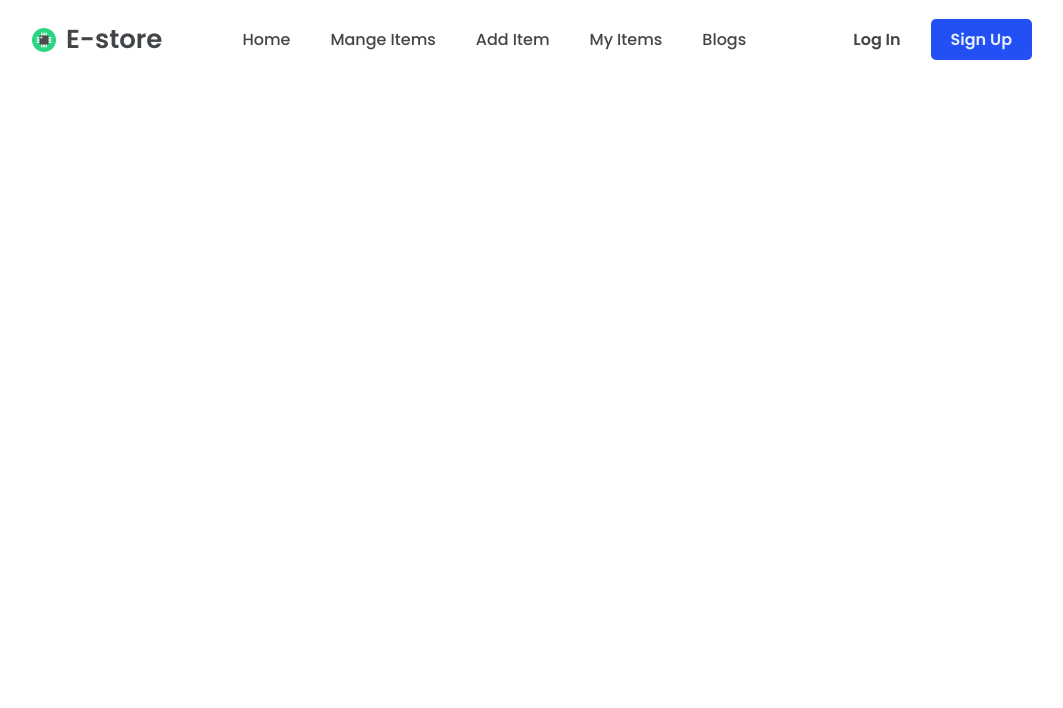
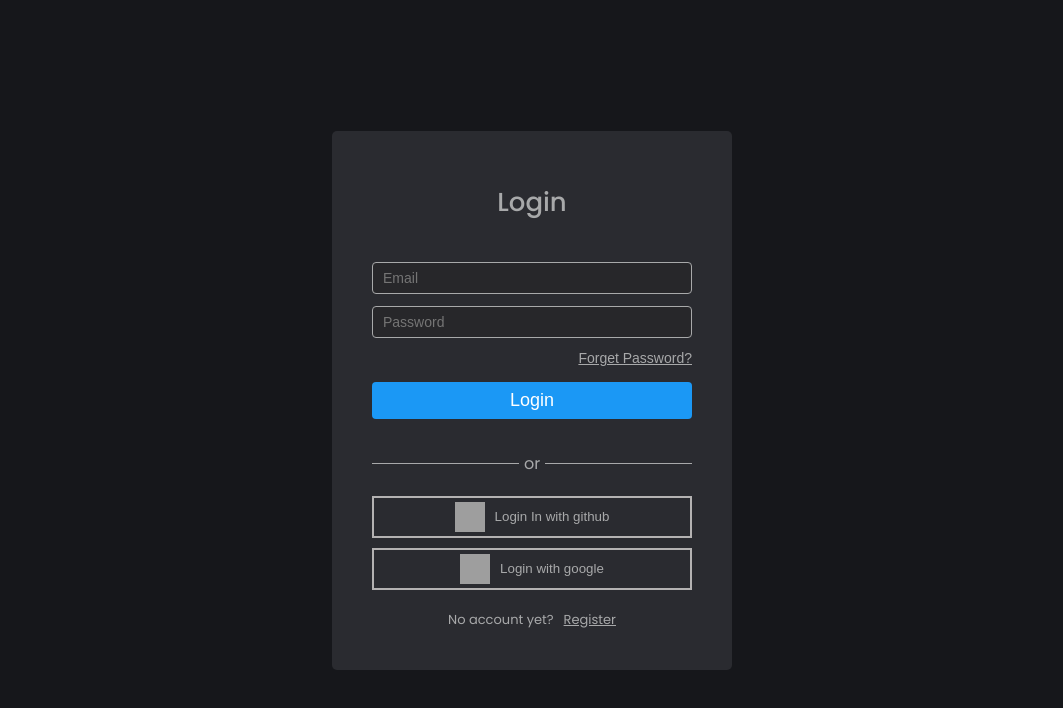
Before and after one commit to habiburrahman26/-warehouse-management, a React (Create React App) app: page /login in a window 1280 px wide. Shown: the top 708 px of the page, without its empty margins (108-1171 px from the left). Built offline with nearby package versions, Linux system fonts and the light colour scheme; grey boxes are pictures that could not be loaded; a web font is replaced by a local one.

Commit message:
add login page

```diff
--- a/src/App.js
+++ b/src/App.js
@@ -1,14 +1,15 @@
 import { Route, Routes } from 'react-router-dom';
 import Header from './components/Layout/Header/Header';
 import Home from './components/Pages/Home';
+import Login from './components/Pages/Login';
 
 function App() {
   return (
     <div>
-      <Header />
       <Routes>
         <Route path="/" element={<Home />} />
         <Route path="/home" element={<Home />} />
+        <Route path="/login" element={<Login />} />
       </Routes>
     </div>
   );
--- a/src/components/Inventory/Inventory.module.css
+++ b/src/components/Inventory/Inventory.module.css
@@ -1,5 +1,4 @@
 .section-inventory {
-  /* background-color: #f2f5f8; */
   padding-bottom: 9.6rem;
 }
 
@@ -30,3 +29,5 @@
 .link:active{
 border-bottom: 1px solid transparent;
 }
+
+/* @media (max-width:) */
--- a/src/components/Pages/Home.js
+++ b/src/components/Pages/Home.js
@@ -2,16 +2,20 @@ import Banner from '../Banner/Banner';
 import Feature from '../Feature/Feature';
 import Footer from '../Footer/Footer';
 import Inventory from '../Inventory/Inventory';
+import Header from '../Layout/Header/Header';
 import classes from './Home.module.css';
 
 const Home = () => {
   return (
-    <div>
-      <Banner />
-      <Feature/>
-      <Inventory />
-      <Footer/>
-    </div>
+    <>
+      <Header />
+      <div>
+        <Banner />
+        <Feature />
+        <Inventory />
+        <Footer />
+      </div>
+    </>
   );
 };
 
--- /dev/null
+++ b/src/components/Pages/Login.css
@@ -0,0 +1,186 @@
+.form-container {
+  background-color: #16171B;
+  width: 100vw;
+  height: 100vh;
+
+  display: flex;
+  justify-content: center;
+  align-items: center;
+}
+
+.form-control {
+  width: 40rem;
+  padding: 4rem 4rem;
+  border-radius: 4px;
+  color: #A8A9AA;
+  background-color: #2a2b30;
+  border-radius: 5px;
+}
+
+.heading {
+  font-size: 2.6rem;
+  text-align: center;
+  margin-top: 1.2rem;
+  margin-bottom: 4rem;
+  font-weight: 500;
+}
+
+.form-control label {
+  margin-bottom: 4px;
+  display: inline-block;
+  font-size: 17px;
+}
+
+.form-control input {
+  display: block;
+  font-size: 16px;
+  width: 100%;
+  padding: 0.6rem 1rem;
+  border-radius: 4px;
+  border: 1px solid #A8A9AA;
+  background-color: #27272A;
+  color: #A8A9AA;
+}
+
+.form-control input:focus {
+  outline: none;
+  border: 1px solid #46B2E0;
+}
+
+.form-control input::placeholder {
+  font-size: 14px;
+}
+
+.input-control {
+  margin-bottom: 12px;
+}
+
+.btn-login {
+  border: none;
+  padding: .8rem 2rem;
+  width: 100%;
+  background-color: #1B98F5;
+  color: #fff;
+  font-size: 18px;
+  border-radius: 4px;
+  cursor: pointer;
+  margin-top: 16px;
+  margin-bottom: 32px;
+  transition: all 0.2s;
+}
+
+.btn-login:hover {
+  background-color: #46B2E0;
+}
+
+.social-meadia-signin {
+  margin-top: 2rem;
+}
+
+.social-meadia-signin div {
+  display: flex;
+  justify-content: center;
+  border: 2px solid rgb(180, 178, 178);
+  margin-bottom: 1rem;
+}
+
+.social-meadia-signin button {
+  border: none;
+  background-color: #2a2b30;
+  cursor: pointer;
+  display: flex;
+  align-items: center;
+  padding: 0.4rem;
+  gap: 1rem;
+  color: #A8A9AA;
+}
+
+
+.social-meadia-signin img:hover {
+  filter: brightness(1.2);
+}
+
+.social-meadia-signin img {
+  width: 30px;
+  height: 30px;
+
+  filter: ;
+}
+
+.line-break {
+  font-size: 1.6rem;
+  display: flex;
+  align-items: center;
+  gap: 5px;
+  color: #A8A9AA;
+}
+
+.line {
+  border-top: 1px solid #A8A9AA;
+  width: 50%;
+}
+
+.forgot-password {
+  border: none;
+  background-color: #2a2b30;
+  text-decoration: underline;
+  font-size: 1.4rem;
+  color: #A8A9AA;
+  float: right;
+  cursor: pointer;
+}
+
+.sign-page {
+  display: flex;
+  margin-top: 30px;
+  justify-content: center;
+  align-items: center;
+  gap: 5px;
+  margin-bottom: 10px;
+}
+
+.sign-page a {
+  color: #0170ba;
+  font-size: 17px;
+}
+
+.error-text {
+  font-size: 1.3rem;
+  color: #ff6b6b;
+}
+
+.logout {
+  border: none;
+  padding: 8px 16px;
+  background-color: #a1b1bc;
+  color: #A8A9AA;
+  font-size: 16px;
+  border-radius: 4px;
+  cursor: pointer;
+  margin-top: 16px;
+  margin-bottom: 32px;
+  transition: all 0.2s;
+}
+
+input.invalid {
+  border: 1px solid #ff6b6b;
+  background-color: #fff5f5;
+}
+
+.toggle-page {
+  font-size: 1.3rem;
+  display: flex;
+  gap: 1rem;
+  justify-content: center;
+  margin-top: 2rem;
+}
+
+.link{
+  color: #A8A9AA;
+}
+
+@media (max-width: 36em) {
+  .form-control {
+    max-width: 94%;
+  }
+}
--- /dev/null
+++ b/src/components/Pages/Login.js
@@ -0,0 +1,53 @@
+import { Link } from 'react-router-dom';
+import SocialMediaLogin from '../SocialMediaLogin/SocialMediaLogin';
+import './Login.css';
+
+const Login = () => {
+  return (
+    <div className="form-container">
+      <form className="form-control">
+        <h1 className="heading">Login</h1>
+        <div className="input-control">
+          <input
+            type="email"
+            name="email"
+            id="email"
+            placeholder="Email"
+            required
+          />
+        </div>
+        <div className="input-control">
+          <input
+            type="password"
+            name="password"
+            id="password"
+            placeholder="Password"
+            required
+          />
+        </div>
+        <button type="button" className="forgot-password">
+          Forget Password?
+        </button>
+        <div>
+          <button className="btn-login">Login</button>
+        </div>
+
+        <div className="line-break">
+          <div className="line"></div>
+          <div>or</div>
+          <div className="line"></div>
+        </div>
+        <SocialMediaLogin name="Login" />
+
+        <div className="toggle-page">
+          <p>No account yet? </p>
+          <Link to="/registration" className="link">
+            Register
+          </Link>
+        </div>
+      </form>
+    </div>
+  );
+};
+
+export default Login;
--- /dev/null
+++ b/src/components/SocialMediaLogin/SocialMediaLogin.js
@@ -0,0 +1,28 @@
+import React from 'react';
+
+const SocialMediaLogin = ({name}) => {
+  return (
+    <div className="social-meadia-signin">
+      <div>
+        <button type="button">
+          <img
+            src="https://img.icons8.com/glyph-neue/64/000000/github.png"
+            alt=""
+          />
+          <p>{name} In with github</p>
+        </button>
+      </div>
+      <div>
+        <button type="button">
+          <img
+            src="https://img.icons8.com/color/48/000000/google-logo.png"
+            alt=""
+          />
+          <p>{name} with google</p>
+        </button>
+      </div>
+    </div>
+  );
+};
+
+export default SocialMediaLogin;
```
